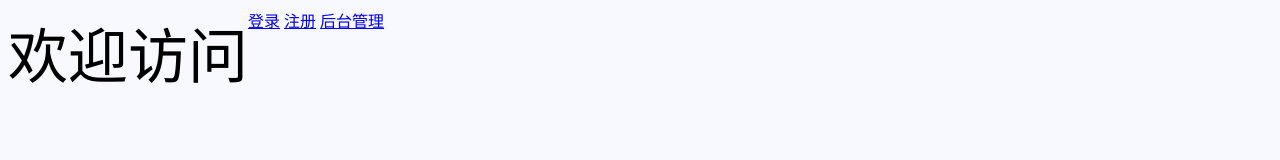
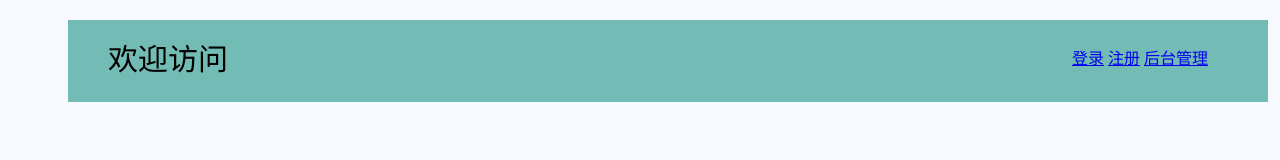
Before and after one commit to yyuanl/go-web-project, a plain HTML site: page views/index.html in a window 1280 px wide. Drawn offline with Linux system fonts and the light colour scheme.

Commit message:
index页-添加管理后台

```diff
--- a/views/index.html
+++ b/views/index.html
@@ -5,28 +5,25 @@
     <title>欢迎</title>
     <link  type="text/css" rel="stylesheet" href="/static/css/style.css">
     <script src ="/static/script/jquery-1.7.2.js"></script>
-    <style>
-        h1{
-            text-align:center;
-        }
-        p{
-            text-align:center;
-        }
 
-    </style>
 </head>
 <body>
 <!--    <h1>欢迎访问</h1>-->
     <div id="header">
+
+
         <span class="show_word">欢迎访问</span>
-        <div>
-<!--            <a href="http://127.0.0.1:8080/loginPage">登录</a>-->
-<!--            <a href="http://127.0.0.1:8080/registerPage">注册</a>-->
+
+        <div id="jump" >
+            <!--            <a href="http://127.0.0.1:8080/loginPage">登录</a>-->
+            <!--            <a href="http://127.0.0.1:8080/registerPage">注册</a>-->
 
             <a href="/pages/users/login.html">登录</a>
             <a href="/pages/users/register.html">注册</a>
             <a href="/pages/users/manager.html">后台管理</a>
+
         </div>
+
     </div>
 
 
--- a/views/static/css/style.css
+++ b/views/static/css/style.css
@@ -79,9 +79,27 @@ body{
 #header {
     height: 82px;
     width: 1200px;
+    background-color: #72BCB5;
+    margin-left: 60px;
+    margin-top: 20px;
+    position: relative;
+}
+
+#jump{
+    /*margin-top: 30px;*/
+    /*background-color: #7f0055;*/
+
+    position: absolute;
+    /*margin-top: 50px !important;*/
+    margin-top: 25px;
+    /*margin-right: 60px;*/
+    right: 60px;
 }
 
 .show_word{
-    font-size: 60px;
+    font-size: 30px;
     float: left;
+    margin-left: 40px;
+    width: 500px;
+    margin-top: 15px;
 }
```
Also changed, not shown: views/pages/users/login.html (+1 -1 lines).
